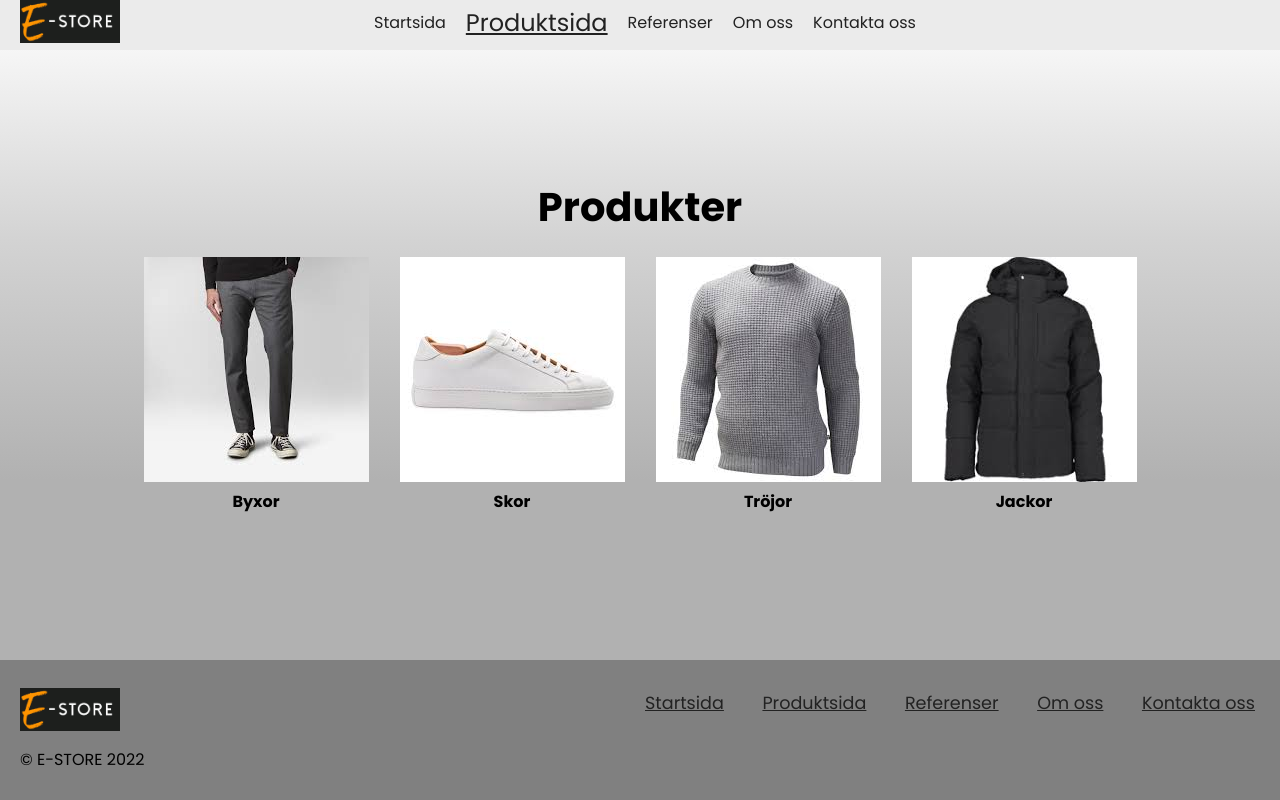
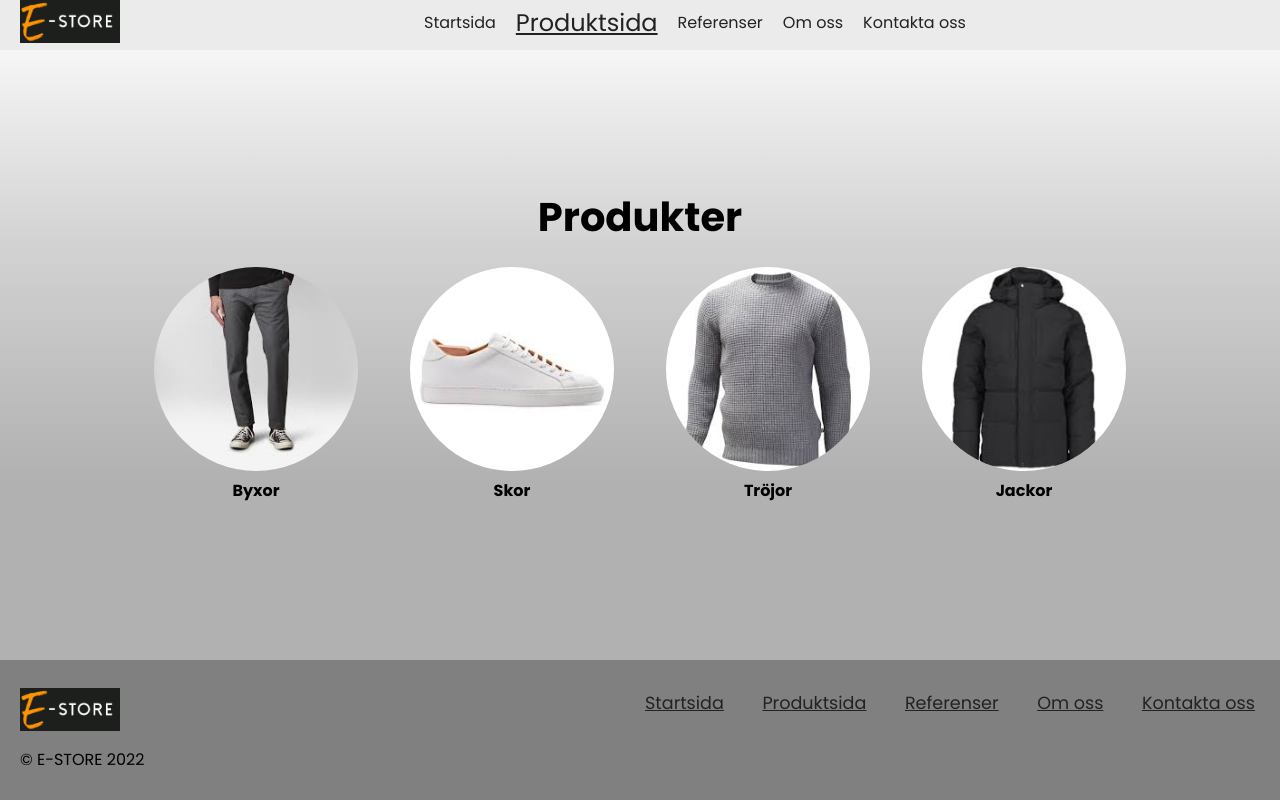
Before and after one commit to Hampes/projektarbete-E-Store, a plain HTML site: page productsite.html in a window 1280 px wide. Drawn offline with Linux system fonts and the light colour scheme; a web font is replaced by a local one.

Commit message:
hampus commit

```diff
--- a/productsite.html
+++ b/productsite.html
@@ -45,19 +45,19 @@
 
         <div class="productDiv">
           <a class="linkProduct" href="pants.html">
-            <img src="pics/byxor.jpeg" alt="Avatar"/>
+            <img src="pics/byxor.jpeg" alt="Avatar" class="imgProduct" />
             <h4>Byxor</h4>
           </a>
           <a class="linkProduct" href="shoe.html">
-            <img src="pics/skor.jpeg" alt="Avatar"  />
+            <img src="pics/skor.jpeg" alt="Avatar" class="imgProduct" />
             <h4>Skor</h4>
           </a>
           <a class="linkProduct" href="shirt.html">
-            <img src="pics/tröja.jpeg" alt="Avatar" />
+            <img src="pics/tröja.jpeg" alt="Avatar" class="imgProduct" />
             <h4>Tröjor</h4>
           </a>
           <a class="linkProduct" href="jacket.html">
-            <img src="pics/jackor.jpeg" alt="Avatar"/>
+            <img src="pics/jackor.jpeg" alt="Avatar" class="imgProduct" />
             <h4>Jackor</h4>
           </a>
         </div>
--- a/styles/partials/_header.scss
+++ b/styles/partials/_header.scss
@@ -28,9 +28,12 @@
     @include flex(row, center, flex-start);
     position: relative;
     left: 2%;
+
+
   }
 
   header {
+
     font-family: $fontOne;
     padding: 0 20px;
     background-color: #ebebeb;
@@ -42,6 +45,8 @@
     margin: auto 0;
     display: none;
     cursor: pointer;
+
+
   }
 
   #hamburger-icon div {
@@ -56,21 +61,26 @@
     list-style: none;
     height: 100%;
     @include flex(row, space-around, center);
+
   }
 
-  ul a {
+  ul {
+    a {
+
       color: #222;
     }
-
-  ul li {
+    li {
       padding: 5px;
       margin-left: 10px;
     }
 
-  ul li:hover {
+    li:hover {
       transform: scale(1.1);
       transition: 0.3s;
     }
+  }
+
+
 
   .open .bar1 {
     -webkit-transform: rotate(-45deg) translate(-6px, 6px);
@@ -84,13 +94,16 @@
   .open .bar3 {
     -webkit-transform: rotate(45deg) translate(-6px, -8px);
     transform: rotate(45deg) translate(-6px, -8px);
+
   }
 
   .open .mobile-menu {
     @include flex(column, flex-start, center);
+
   }
 
   .mobile-menu {
+
     display: none;
     position: absolute;
     background: #888888;
@@ -99,6 +112,7 @@
     height: 250px;
     width: 100%;
     z-index: 3;
+
   }
 
   .mobile-menu li {
@@ -111,6 +125,7 @@
 
   #hamburger-icon {
     display: block;
+
   }
 
   h2 {
--- a/styles/style.scss
+++ b/styles/style.scss
@@ -12,12 +12,12 @@
 @import "./partials/recensioner";
 @import "./partials/index";
 
+
 * {
   padding: 0;
   margin: 0;
   box-sizing: border-box;
 }
-
 
 
 html,
@@ -66,3 +66,9 @@ h3 {
   position: absolute;
   left: 20px;
 }
+
+#brand {
+  width: 100px;
+  height: 50px;
+
+}
```
Also changed, not shown: styles/style.css, 1 other file. Lines whose indentation alone changed are shown as unchanged.
